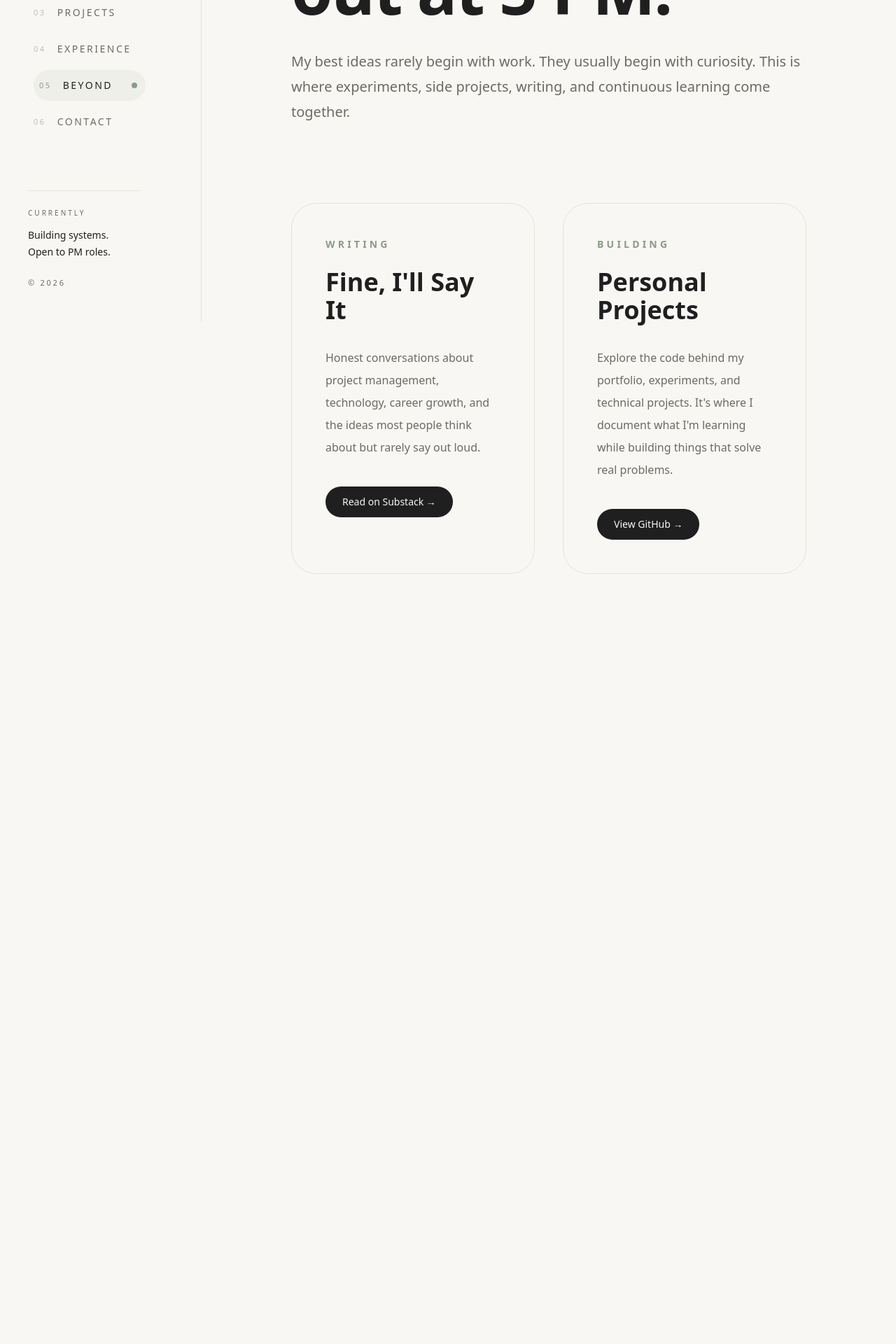
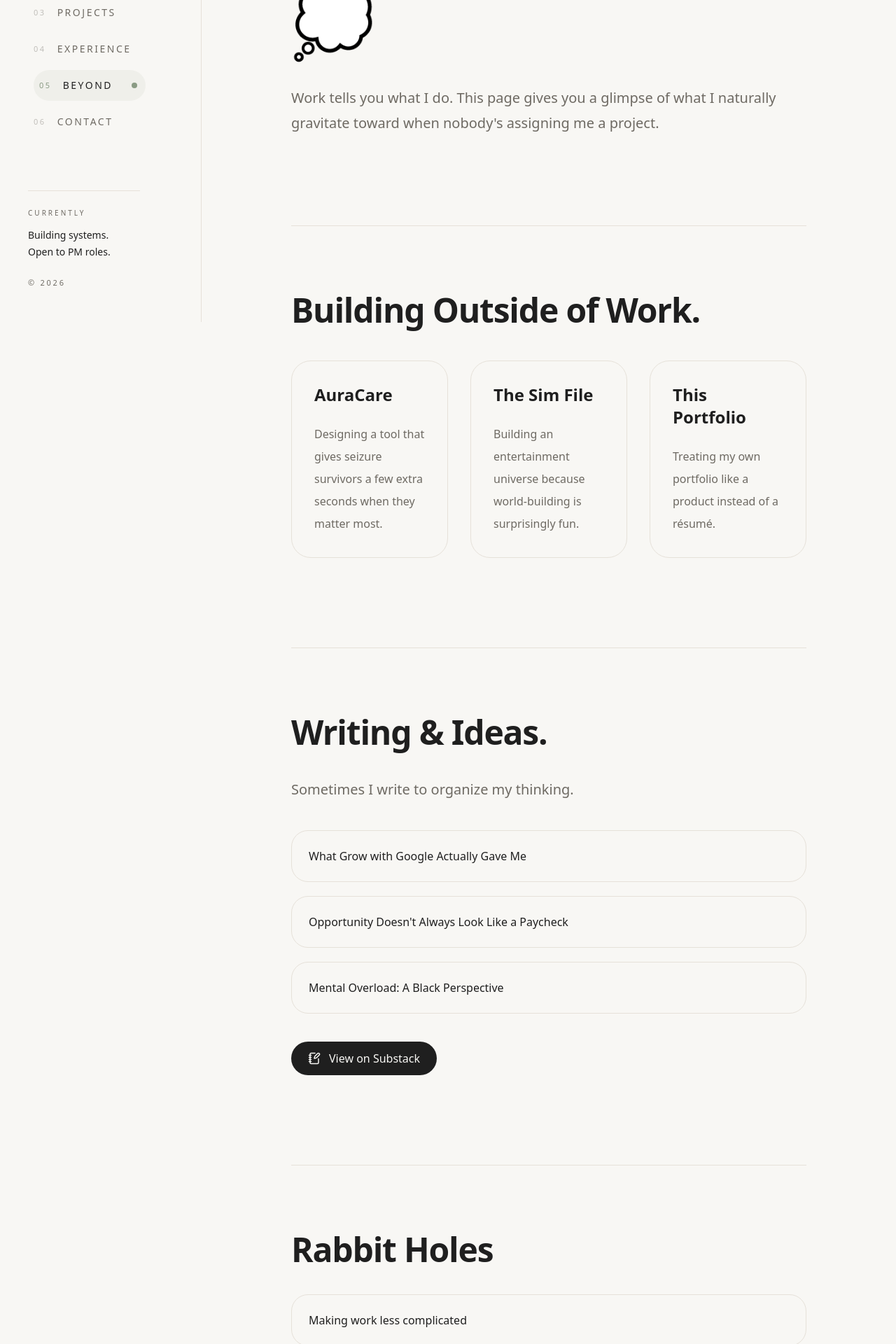
Before and after one commit to tanztylr/Tanza-Portfolio, a Next.js app: page /beyond in a window 1280 px wide. Shown: the part 340-2260 px from the top of the page at 70% size. Before the commit the page ends 1256 px from the top, so only its background shows below. Built offline with nearby package versions, Linux system fonts and the light colour scheme.

Commit message:
Complete Beyond page

```diff
--- a/app/beyond/page.tsx
+++ b/app/beyond/page.tsx
@@ -1,5 +1,26 @@
+"use client";
+
 import Navigation from "../components/Navigation";
 import FadeIn from "../components/FadeIn";
+import { NotebookPen } from "lucide-react";
+
+const exploring = [
+  "Making work less complicated",
+  "Questions worth asking",
+  "Building better systems",
+  "Turning ideas into products",
+  "Finding smarter tools",
+  "Creating things people actually use",
+];
+
+const backpack = [
+  "🎮 Nintendo Switch",
+  "🖍️ Coloring Books",
+  "📒 Stationery",
+  "🧩 Projects I Probably Didn't Need To Start",
+  "☕ Good Conversations",
+  "💡 Random Ideas That Become Real",
+];
 
 export default function BeyondPage() {
   return (
@@ -19,79 +40,190 @@ export default function BeyondPage() {
 
               <section>
 
-                <h1 className="max-w-6xl text-6xl font-semibold leading-[0.95] tracking-tight md:text-8xl">
-                  Curiosity doesn't clock out at 5 PM.
-                </h1>
+                <p className="text-sm font-semibold uppercase tracking-[0.3em] text-[color:var(--accent)]">
+                  Beyond the Work
+                </p>
 
-                <p className="mt-10 max-w-4xl text-xl leading-9 text-[color:var(--muted)]">
-                  My best ideas rarely begin with work. They usually begin with
-                  curiosity. This is where experiments, side projects, writing,
-                  and continuous learning come together.
+                <h1 className="mt-6 text-7xl font-semibold leading-[0.95] tracking-tight md:text-8xl">
+  A few things that keep me{" "}
+  <span role="img" aria-label="thinking">
+    💭
+  </span>
+</h1>
+
+                <p className="mt-12 max-w-4xl text-xl leading-9 text-[color:var(--muted)]">
+                  Work tells you what I do.
+                  This page gives you a glimpse of what I naturally gravitate toward when nobody's assigning me a project.
                 </p>
 
               </section>
 
             </FadeIn>
 
-            {/* Cards */}
+            {/* Building */}
 
             <FadeIn>
 
-              <section className="mt-28 grid gap-10 lg:grid-cols-2">
+              <section className="mt-32 border-t border-[color:var(--border)] pt-24">
+
+                <h2 className="text-5xl font-semibold tracking-tight">
+                  Building Outside of Work.
+                </h2>
+
+                <div className="mt-12 grid gap-8 md:grid-cols-3">
+
+                  <div className="rounded-[28px] border border-[color:var(--border)] p-8">
+
+                    <h3 className="text-2xl font-semibold">
+                      AuraCare
+                    </h3>
+
+                    <p className="mt-6 leading-8 text-[color:var(--muted)]">
+                      Designing a tool that gives seizure survivors a few extra
+                      seconds when they matter most.
+                    </p>
+
+                  </div>
+
+                  <div className="rounded-[28px] border border-[color:var(--border)] p-8">
+
+                    <h3 className="text-2xl font-semibold">
+                      The Sim File
+                    </h3>
+
+                    <p className="mt-6 leading-8 text-[color:var(--muted)]">
+                      Building an entertainment universe because world-building
+                      is surprisingly fun.
+                    </p>
+
+                  </div>
+
+                  <div className="rounded-[28px] border border-[color:var(--border)] p-8">
+
+                    <h3 className="text-2xl font-semibold">
+                      This Portfolio
+                    </h3>
+
+                    <p className="mt-6 leading-8 text-[color:var(--muted)]">
+                      Treating my own portfolio like a product instead of a
+                      résumé.
+                    </p>
+
+                  </div>
+
+                </div>
+
+              </section>
+
+            </FadeIn>
+
+            {/* Writing */}
+
+            <FadeIn>
+
+              <section className="mt-32 border-t border-[color:var(--border)] pt-24">
+
+                <h2 className="text-5xl font-semibold tracking-tight">
+                  Writing & Ideas.
+                </h2>
+
+                <p className="mt-10 max-w-4xl text-xl leading-9 text-[color:var(--muted)]">
+                  Sometimes I write to organize my thinking.
+                </p>
+
+                <div className="mt-10 space-y-5">
+
+                  <div className="rounded-[24px] border border-[color:var(--border)] p-6">
+                    What Grow with Google Actually Gave Me
+                  </div>
+
+                  <div className="rounded-[24px] border border-[color:var(--border)] p-6">
+                    Opportunity Doesn't Always Look Like a Paycheck
+                  </div>
+
+                  <div className="rounded-[24px] border border-[color:var(--border)] p-6">
+                    Mental Overload: A Black Perspective
+                  </div>
+
+                </div>
 
                 <a
                   href="https://substack.com/@fineillsayit1"
                   target="_blank"
                   rel="noopener noreferrer"
-                  className="group rounded-[36px] border border-[color:var(--border)] p-12 transition-all duration-300 hover:-translate-y-2 hover:border-[color:var(--accent)] hover:bg-[color:var(--accent)]/5"
+                  className="mt-10 inline-flex items-center gap-3 rounded-full bg-[color:var(--foreground)] px-6 py-3 text-[color:var(--background)] transition hover:scale-105"
                 >
 
-                  <p className="text-sm font-semibold uppercase tracking-[0.3em] text-[color:var(--accent)]">
-                    Writing
-                  </p>
+                  <NotebookPen size={18} />
 
-                  <h2 className="mt-6 text-4xl font-semibold">
-                    Fine, I'll Say It
-                  </h2>
-
-                  <p className="mt-8 leading-8 text-[color:var(--muted)]">
-                    Honest conversations about project management, technology,
-                    career growth, and the ideas most people think about but
-                    rarely say out loud.
-                  </p>
-
-                  <span className="mt-10 inline-flex rounded-full bg-[color:var(--foreground)] px-6 py-3 text-sm font-medium text-[color:var(--background)] transition group-hover:scale-105">
-                    Read on Substack →
-                  </span>
+                  View on Substack
 
                 </a>
 
-                <a
-                  href="https://github.com/tanztylr"
-                  target="_blank"
-                  rel="noopener noreferrer"
-                  className="group rounded-[36px] border border-[color:var(--border)] p-12 transition-all duration-300 hover:-translate-y-2 hover:border-[color:var(--accent)] hover:bg-[color:var(--accent)]/5"
-                >
+              </section>
 
-                  <p className="text-sm font-semibold uppercase tracking-[0.3em] text-[color:var(--accent)]">
-                    Building
-                  </p>
+            </FadeIn>
+                        {/* Rabbit Holes */}
 
-                  <h2 className="mt-6 text-4xl font-semibold">
-                    Personal Projects
-                  </h2>
+            <FadeIn>
 
-                  <p className="mt-8 leading-8 text-[color:var(--muted)]">
-                    Explore the code behind my portfolio, experiments, and
-                    technical projects. It's where I document what I'm learning
-                    while building things that solve real problems.
-                  </p>
+              <section className="mt-32 border-t border-[color:var(--border)] pt-24">
 
-                  <span className="mt-10 inline-flex rounded-full bg-[color:var(--foreground)] px-6 py-3 text-sm font-medium text-[color:var(--background)] transition group-hover:scale-105">
-                    View GitHub →
-                  </span>
+                <h2 className="text-5xl font-semibold tracking-tight">
+                  Rabbit Holes
+                </h2>
 
-                </a>
+                <div className="mt-10 space-y-5">
+
+                  {exploring.map((item) => (
+
+                    <div
+                      key={item}
+                      className="rounded-[24px] border border-[color:var(--border)] p-6"
+                    >
+                      {item}
+                    </div>
+
+                  ))}
+
+                </div>
+
+              </section>
+
+            </FadeIn>
+
+            {/* Backpack */}
+
+            <FadeIn>
+
+              <section className="mt-32 border-t border-[color:var(--border)] pt-24">
+
+                <h2 className="text-5xl font-semibold tracking-tight">
+                  What's in My Backpack?
+                </h2>
+
+                <p className="mt-10 max-w-4xl text-xl leading-9 text-[color:var(--muted)]">
+                  The best ideas usually show up when I'm supposed to be relaxing.
+                </p>
+
+                <div className="mt-12 grid gap-6 md:grid-cols-2 lg:grid-cols-3">
+
+                  {backpack.map((item) => (
+
+                    <div
+                      key={item}
+                      className="rounded-[28px] border border-[color:var(--border)] p-8 transition duration-300 hover:-translate-y-1 hover:border-[color:var(--accent)] hover:bg-[color:var(--accent)]/5"
+                    >
+
+                      <p className="text-lg leading-8">
+                        {item}
+                      </p>
+
+                    </div>
+
+                  ))}
+
+                </div>
 
               </section>
 
```
